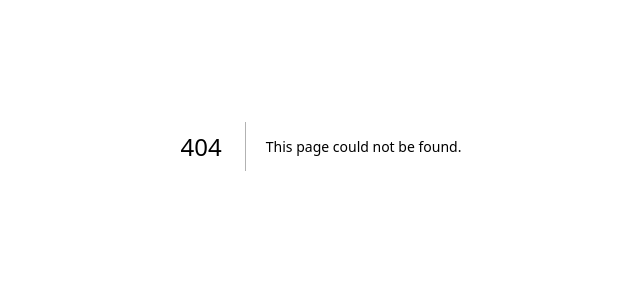
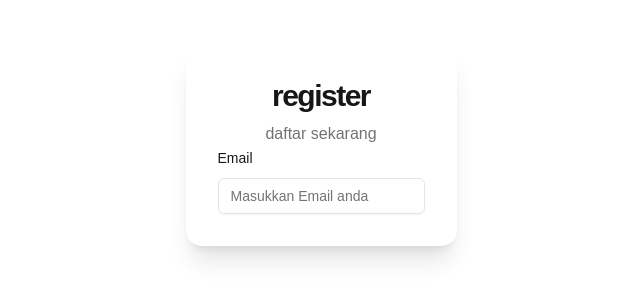
Before and after one commit to farroshayray/localmarket, a Next.js app: page /register in a window 1280 px wide. Before the commit this address had no page. Shown: the part 254-554 px from the top of the page, without its empty margins (319-959 px from the left). Built offline with nearby package versions, Linux system fonts and the light colour scheme.

Commit message:
add navbar to login page

```diff
--- a/src/pages/login/index.tsx
+++ b/src/pages/login/index.tsx
@@ -10,6 +10,7 @@ import { Checkbox } from '@/components/ui/checkbox'
 import { Eye, EyeOff, Mail, Facebook } from 'lucide-react'
 import useStyles  from './style'
 import classNames from 'classnames'
+import Navbar from '@/components/ui/navbar'
 
 
 function login() {
@@ -18,6 +19,8 @@ function login() {
   const [password, setPassword] = useState('')
   const [showPassword, setShowPassword] = useState(false)
   return (
+  <div>
+    <Navbar />
     <div className='min-h-screen bg-gradient-to-br from-primary-50 to-primary-100 flex items-center justify-center p-4'>
       <motion.div
         initial={{ opacity: 0, scale: 0.5 }}
@@ -130,6 +133,7 @@ function login() {
       </div>
       </motion.div>
     </div>
+  </div>
   )
 }
 
--- /dev/null
+++ b/src/pages/register/index.tsx
@@ -0,0 +1,54 @@
+'use client'
+
+import { useState } from "react";
+import { motion } from "framer-motion";
+import { Button } from "@/components/ui/button";
+import { Input } from "@/components/ui/input";
+import { Label } from "@/components/ui/label";
+import { Eye, EyeOff } from "lucide-react";
+import useStyles from "./style";
+import classNames from "classnames";
+
+function register() {
+    const styles = useStyles()
+    const [email, setEmail] = useState('')
+    const [password, setPassword] = useState('')
+    const [showPassword, setShowPassword] = useState(false)
+    return (
+        <div className='min-h-screen bg-gradient-to-br from-primary-50 to-primary-100 flex items-center justify-center p-4'>
+            <motion.div
+                initial={{ opacity: 0, scale: 0.5 }}
+                animate={{ opacity: 1, scale: 1 }}
+                transition={{ duration: 0.5 }}
+                className={classNames('effect-Motion',styles.effectMotion)}
+            >
+
+
+                <div className={classNames('box-login',styles.boxLogin)}>
+                    <div className={classNames('box-center',styles.boxCenter)}>
+                        <h1 className={classNames('box-title',styles.boxTitle)}>register</h1>
+                        <p className={classNames('box-subtitle',styles.boxSubtitle)}>daftar sekarang</p>
+                    </div>
+
+                    {/* Email */}
+                    <form className="space-y-4">
+                        <div className='space-y-2'>
+                            <Label htmlFor="email">Email</Label>
+                            <Input
+                                id="email"
+                                type="email"
+                                placeholder="Masukkan Email anda"
+                                value={email}
+                                onChange={(e) => setEmail(e.target.value)}
+                            />
+                        </div>
+
+
+                    </form>
+            </div>
+            </motion.div>
+        </div>
+    )
+}
+
+export default register;
--- /dev/null
+++ b/src/pages/register/style.ts
@@ -0,0 +1,12 @@
+const useStyles = () => {
+    return {
+        boxLogin: "bg-white rounded-2xl shadow-xl p-8 space-y-0",
+        boxCenter: "text-center space-y-2",
+        boxTitle: "text-3xl font-bold tracking-tighter",
+        boxSubtitle: "text-muted-foreground",
+
+        effectMotion: "bg-white rounded-lg",
+    }
+}
+
+export default useStyles;
```
